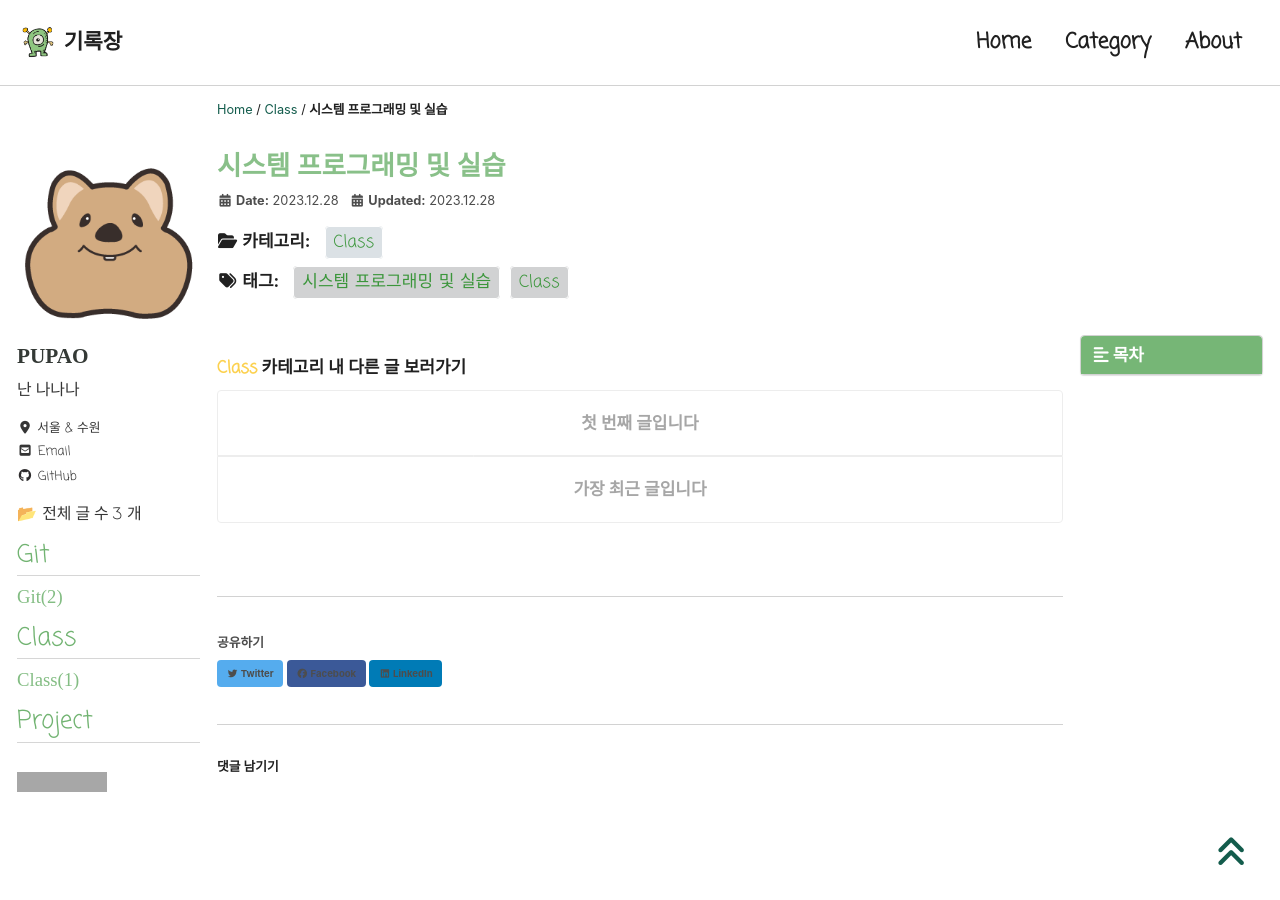
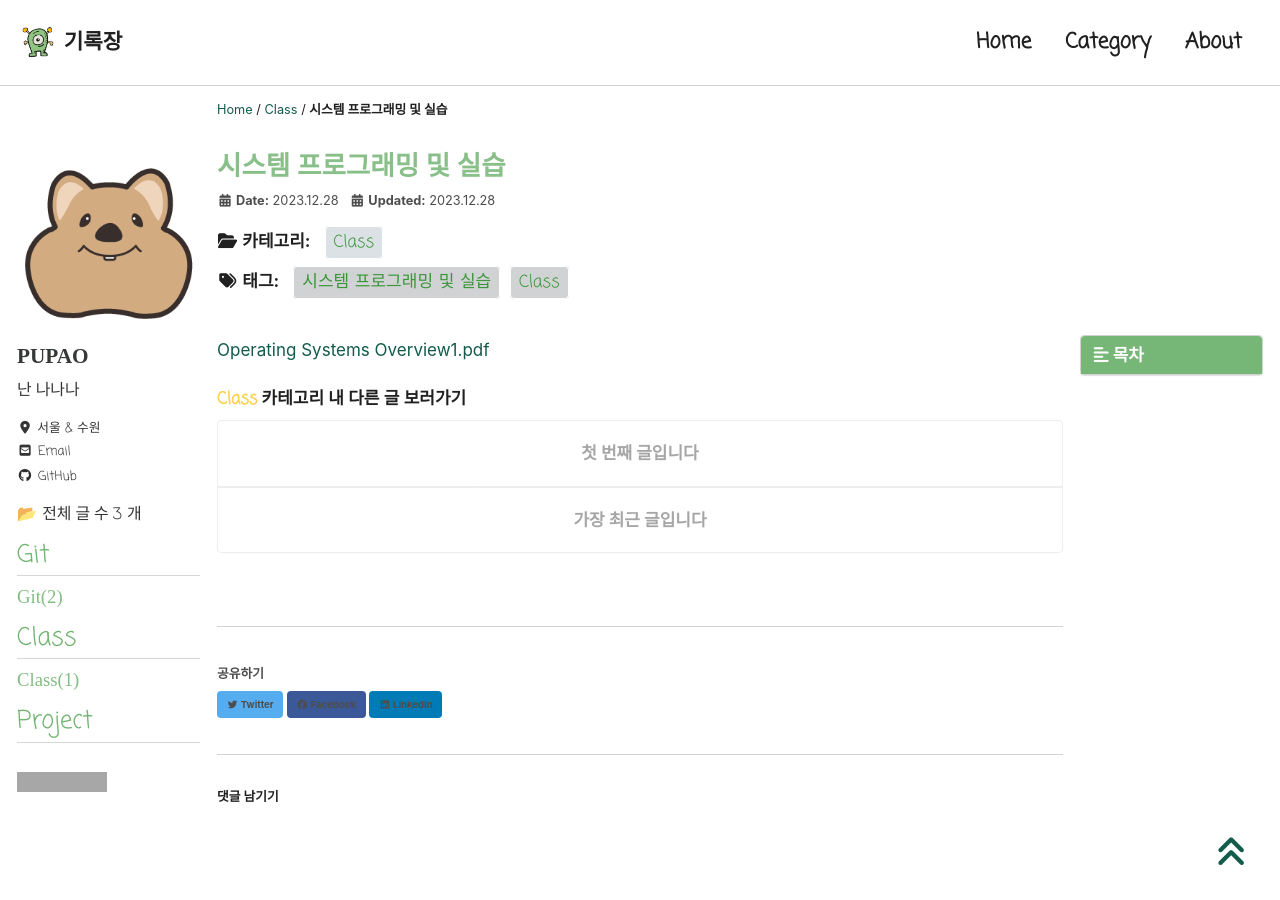
Before and after one commit to PUPAO/PUPAO.github.io, a Jekyll site: the page built from _posts/class/Systems Programming/2023-12-28-9장.md, in a window 1280 px wide and 900 px high. Built offline with Jekyll 4.4.1, drawn with Linux system fonts in a browser that asks for light colours; cached includes are drawn as plain includes; nearby versions of some CDN libraries; some web fonts are replaced; comment, search, counter and statistics services are not loaded; grey boxes are pictures that could not be loaded.

Commit message:
Update 2023-12-28-9장.md

```diff
--- a/_posts/class/Systems Programming/2023-12-28-9장.md
+++ b/_posts/class/Systems Programming/2023-12-28-9장.md
@@ -13,3 +13,4 @@ toc_sticky: true
 date: 2023-12-28
 last_modified_at: 2023-12-28
 ---
+[Operating Systems Overview1.pdf](https://github.com/PUPAO/PUPAO.github.io/files/13795256/Operating.Systems.Overview1.pdf)
```
